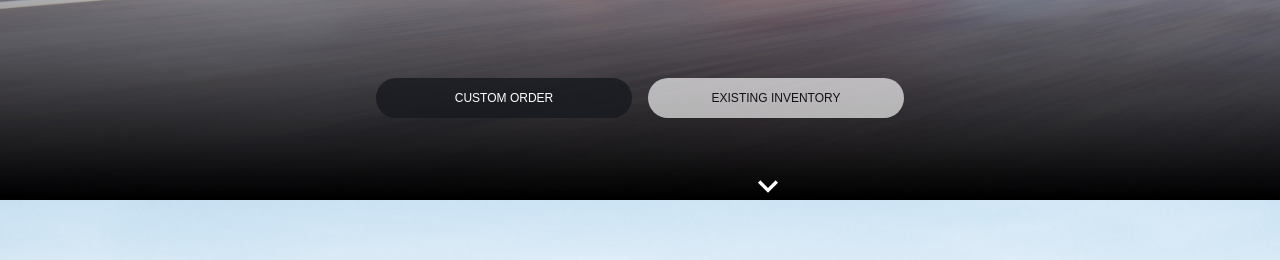
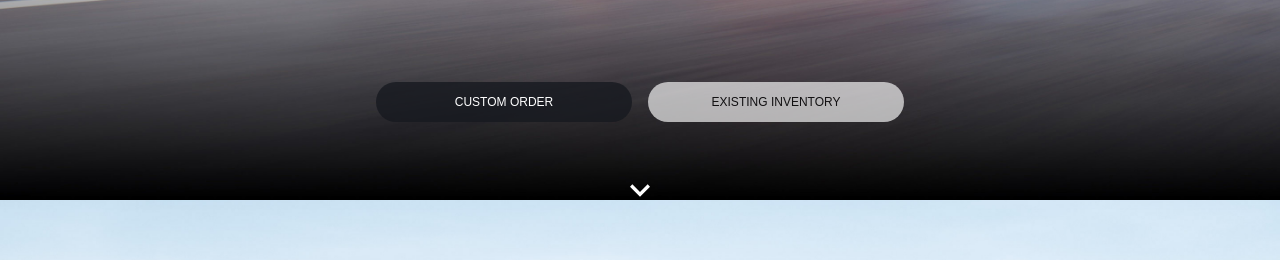
Before and after one commit to Dungyy/tesla-replica, a React (Create React App) app: page / in a window 1280 px wide. Shown: the part 600-860 px from the top of the page. Built offline with nearby package versions, Linux system fonts and the light colour scheme.

Commit message:
Fixed Arrow Svg

```diff
--- a/src/App.css
+++ b/src/App.css
@@ -1,6 +1,6 @@
-.App {
+/* .App {
   text-align: center;
-}
+} */
 
 .App-logo {
   height: 40vmin;
--- a/src/components/Section/Section.js
+++ b/src/components/Section/Section.js
@@ -25,7 +25,7 @@ function Section({ title, description, leftBtnText, rightBtnText, backgroundImg
                 }
             </ButtonGroup>
             </Fade>
-            <DownArrow src="/images/down-arrow.svg" style={{marginLeft: "16rem"}}/>
+            <DownArrow  src="/images/down-arrow.svg" />
             </Buttons>
 
         </Wrap>
--- a/src/components/Section/SectionStyles.js
+++ b/src/components/Section/SectionStyles.js
@@ -47,12 +47,10 @@ export const RightButton = styled(LeftButton)`
 `
 export const DownArrow = styled.img`
     height: 40px;
-    overflow-x: hidden;
     animation: animateDown infinite 1.5s;
-    @media (max-width: 768px) {
-        flex-direction: center;
-    }
+
 `
 export const Buttons = styled.div`
-
+    display: flex;
+    flex-direction: column;
 `
--- a/src/index.css
+++ b/src/index.css
@@ -15,6 +15,7 @@ a {
   text-decoration: none;
 }
 
+
 /* @keyframes animateDown {
   0%, 20%, 50%, 80%, 100% {
     transform: translate(0);
```
